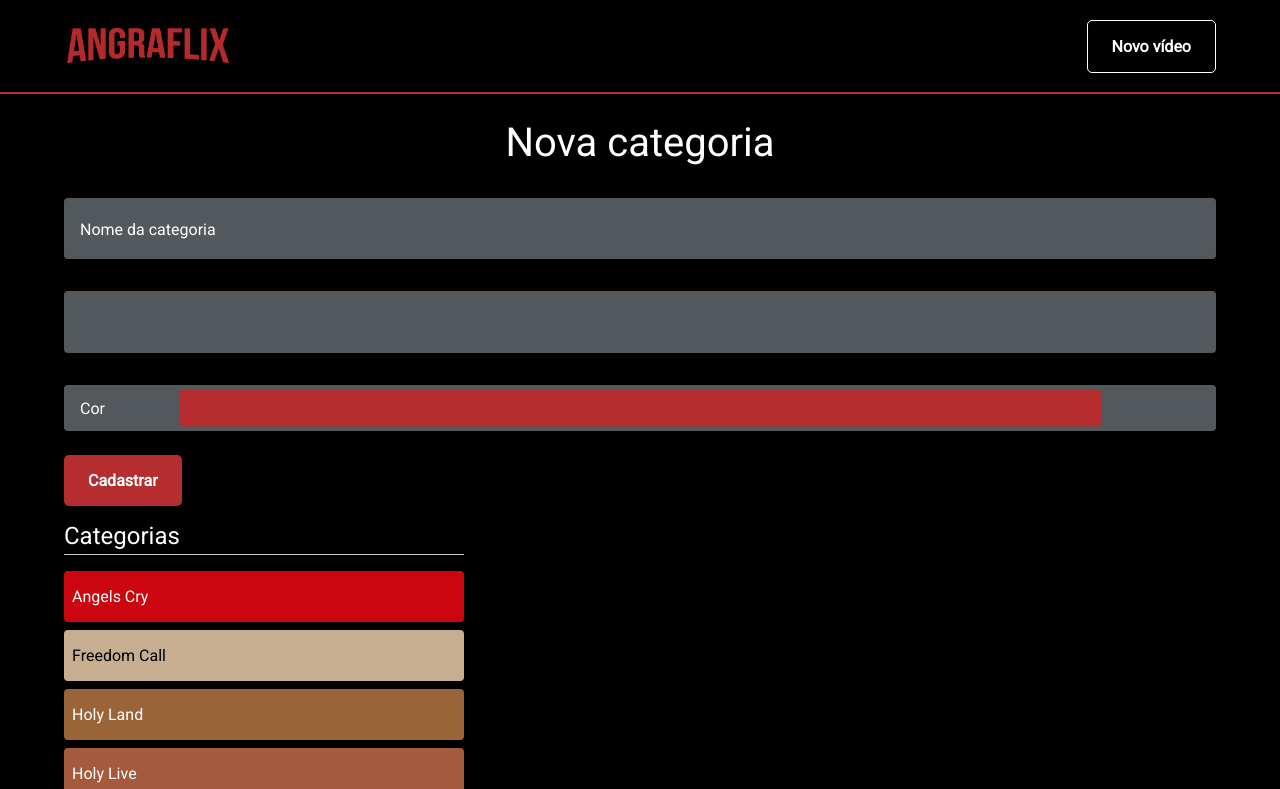
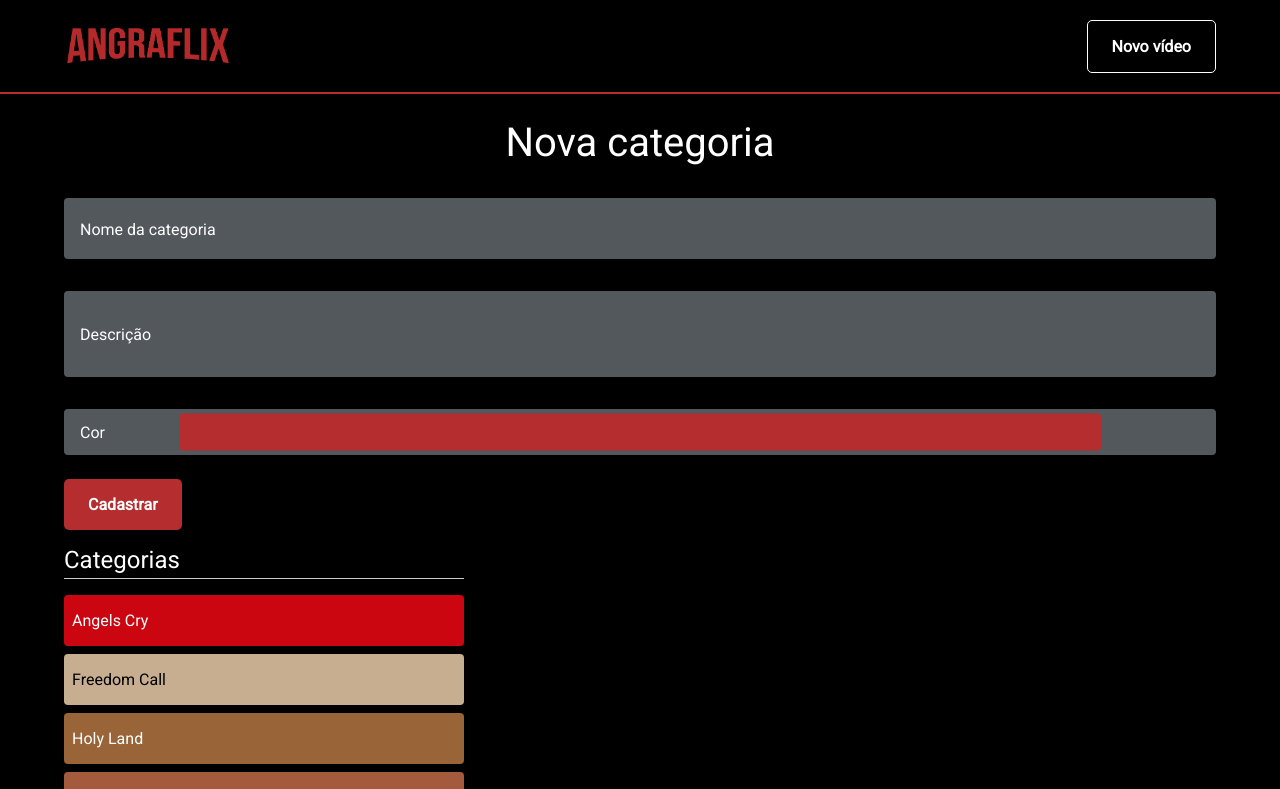
Before and after one commit to JoaoVSouto/angraflix, a React (Create React App) app: page /cadastro/categoria in a window 1280 px wide. Shown: the top 789 px of the page. Built offline with nearby package versions, Linux system fonts and the light colour scheme.

Commit message:
Styles floating label on textarea

```diff
--- a/src/components/Textarea/index.tsx
+++ b/src/components/Textarea/index.tsx
@@ -14,8 +14,8 @@ const Textarea: React.FC<JSX.IntrinsicElements['textarea'] & IProps> = ({
   return (
     <Container>
       <label htmlFor={id}>
+        <textarea id={id} {...rest} />
         <span>{label}</span>
-        <textarea id={id} {...rest} />
       </label>
     </Container>
   );
--- a/src/components/Textarea/styles.ts
+++ b/src/components/Textarea/styles.ts
@@ -15,12 +15,27 @@ export const Container = styled.div`
     border-radius: 4px;
     outline: none;
     padding: 16px;
+    padding-top: 28px;
+    font-size: 18px;
     resize: none;
     vertical-align: top;
+
+    &:focus,
+    &.filled {
+      + span {
+        font-size: 12px;
+        transform: translateY(-32px);
+        color: var(--grayMedium);
+      }
+    }
   }
 
   span {
     position: absolute;
-    display: none;
+    display: block;
+    top: 50%;
+    left: 16px;
+    transform: translateY(-50%);
+    transition: all 0.3s;
   }
 `;
```
